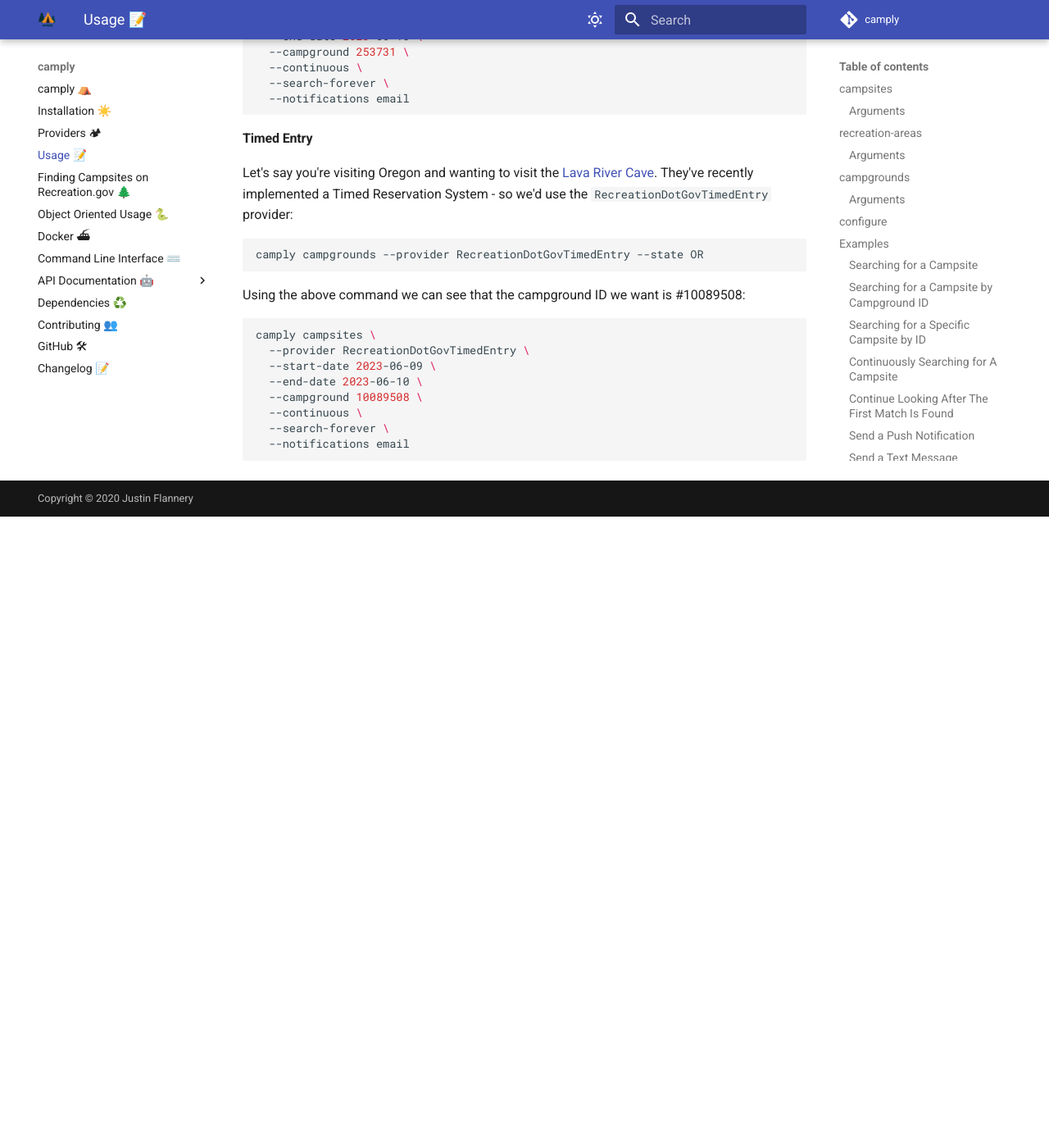
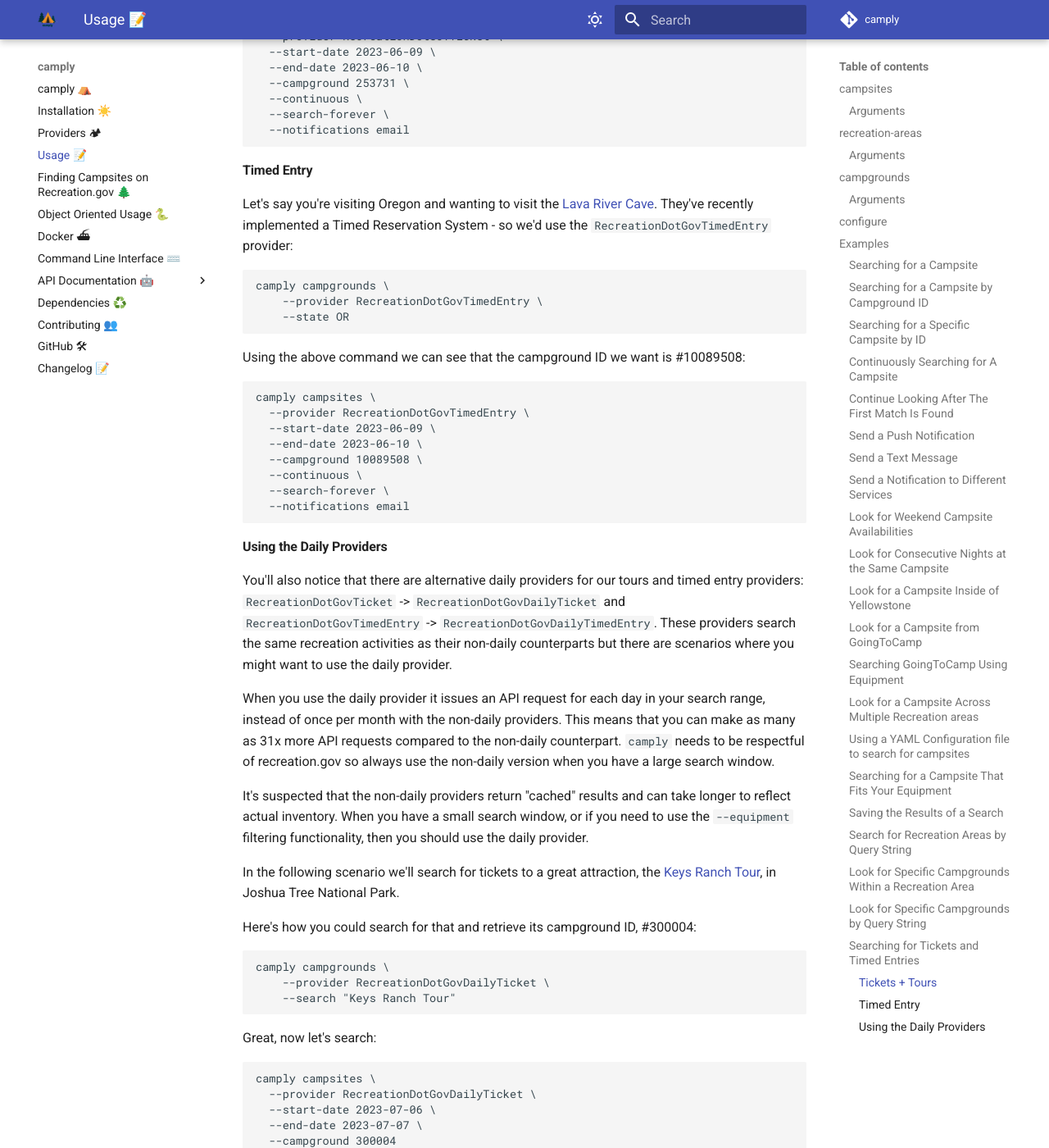
Before and after one commit to juftin/camply, an MkDocs documentation site: the page built from docs/command_line_usage.md, in a window 1280 px wide and 1400 px high, scrolled down 12924 px. Shown: the whole window at 82% size. Built offline with MkDocs 1.6.1 and Material for MkDocs 9.7.7, drawn with Linux system fonts in a browser that asks for light colours; comment, search, counter and statistics services are not loaded; before the commit the page ends 13554 px from its top, so only the background shows below that; some of the changed text lies outside the part shown.

Commit message:
📝 Provider Docs

````diff
--- a/docs/command_line_usage.md
+++ b/docs/command_line_usage.md
@@ -591,22 +591,24 @@
 ### Searching for Tickets and Timed Entries
 
 The [Recreation.gov Tickets, Tours, & Timed-Entry Providers](providers.md#recreationgov-tickets-tours--timed-entry)
-support "campgrounds" that are actually resources like Timed Entry appointments and tickets
+support "campgrounds" that are actually resources like timed entry appointments and tickets
 to recreation activities.
 
 #### Tickets + Tours
 
 Let's say you're going on vacation in Hawaii and you're interested in what hiking tickets are available:
 
-```shell
-camply campgrounds --provider RecreationDotGovTicket --state HI
+```commandline
+camply campgrounds \
+    --provider RecreationDotGovTicket \
+    --state HI
 ```
 
 Nice, there are some great options there. Let's say we've decided on
 the [Haleakala National Park Summit Sunrise Reservations](https://www.recreation.gov/ticket/facility/253731).
 This "campground" has ID #253731. These reservations are hard to snag but they do pop up!
 
-```shell
+```commandline
 camply campsites \
   --provider RecreationDotGovTicket \
   --start-date 2023-06-09 \
@@ -623,13 +625,15 @@
 the [Lava River Cave](https://www.recreation.gov/timed-entry/10089508). They've recently implemented a Timed Reservation
 System - so we'd use the `RecreationDotGovTimedEntry` provider:
 
-```shell
-camply campgrounds --provider RecreationDotGovTimedEntry --state OR
+```commandline
+camply campgrounds \
+    --provider RecreationDotGovTimedEntry \
+    --state OR
 ```
 
 Using the above command we can see that the campground ID we want is #10089508:
 
-```shell
+```commandline
 camply campsites \
   --provider RecreationDotGovTimedEntry \
   --start-date 2023-06-09 \
@@ -639,3 +643,68 @@
   --search-forever \
   --notifications email
 ```
+
+#### Using the Daily Providers
+
+You'll also notice that there are alternative daily providers for our tours
+and timed entry providers: `RecreationDotGovTicket` -> `RecreationDotGovDailyTicket` and
+`RecreationDotGovTimedEntry` -> `RecreationDotGovDailyTimedEntry`. These providers search the
+same recreation activities as their non-daily counterparts but there are scenarios where you
+might want to use the daily provider.
+
+When you use the daily provider it issues an API request for each day in your search
+range, instead of once per month with the non-daily providers. This means that you can
+make as many as 31x more API requests compared to the non-daily counterpart. `camply` needs
+to be respectful of recreation.gov so always use the non-daily version when you have a large
+search window.
+
+It's suspected that the non-daily providers return "cached" results and can take longer to reflect
+actual inventory. When you have a small search window, or if you need to use the `--equipment` filtering
+functionality, then you should use the daily provider.
+
+In the following scenario we'll search for tickets to a great attraction,
+the [Keys Ranch Tour](https://www.recreation.gov/ticket/300004/ticket/1040), in Joshua Tree National Park.
+
+Here's how you could search for that and retrieve its campground ID, #300004:
+
+```commandline
+camply campgrounds \
+    --provider RecreationDotGovDailyTicket \
+    --search "Keys Ranch Tour"
+```
+
+Great, now let's search:
+
+```commandline
+camply campsites \
+  --provider RecreationDotGovDailyTicket \
+  --start-date 2023-07-06 \
+  --end-date 2023-07-07 \
+  --campground 300004
+```
+
+Let's take it even a step further, let's say you need 4 spots in their 1:00PM time slot. In this case we can search
+for that timeslot using the `--equipment` option and providing the time and minimum spots needed (`1300` and `4`):
+
+```commandline
+camply campsites \
+  --provider RecreationDotGovDailyTicket \
+  --start-date 2023-07-06 \
+  --end-date 2023-07-07 \
+  --campground 300004 \
+  --equipment 1300 4
+```
+
+Here's another example of searching for a specific time, this time for the timed-entry
+[Tuweep Area Day Use Passes](https://www.recreation.gov/timed-entry/10089462) in Grand Canyon
+National Park (ID #10089462). In this example we're looking for any number of spots in
+their 8:00AM-5:00PM time slot:
+
+```commandline
+camply campsites \
+  --provider RecreationDotGovDailyTimedEntry \
+  --start-date 2023-07-06 \
+  --end-date 2023-07-07 \
+  --campground 10089462 \
+  --equipment 0800 0
+```
--- a/docs/providers.md
+++ b/docs/providers.md
@@ -80,23 +80,24 @@
 
 ![](_static/recreation_dot_gov_logo.png){: .center}
 
-Apart from reservations for campsites, Recreation.gov also supports reserving Tickets & Tours
-online. There are thousands of Tickets and Tours options available around the USA.
+Apart from reservations for campsites, Recreation.gov also supports reserving tickets & tours
+- there are thousands of tickets and tours options available around the USA.
+
+[Search for Tickets, Tours, & Timed-Entry Online](https://www.recreation.gov/search?inventory_type=tours)
 
 ### Tours & Tickets
 
-https://www.recreation.gov/search?inventory_type=tours
-
-```shell
+```commandline
 camply campgrounds --provider RecreationDotGovTicket --state HI
 ```
 
 ### Timed Entry
 
-```shell
+```commandline
 camply campgrounds --provider RecreationDotGovTimedEntry --state OR
 ```
 
 - [Searching for Tickets and Timed Entries](command_line_usage.md#searching-for-tickets-and-timed-entries)
     - [Tickets + Tours](command_line_usage.md#tickets-tours)
     - [Timed Entry](command_line_usage.md#timed-entry)
+    - [Using the Daily Providers](command_line_usage.md#using-the-daily-providers)
````
Also changed, not shown: other parts of docs/providers.md (+1 -1 lines), README.md (+1 -0 lines), docs/contributing.md (+5 -5 lines), docs/docker.md (+3 -3 lines), docs/index.md (+1 -0 lines), docs/installation.md (+3 -3 lines), 8 other files.
